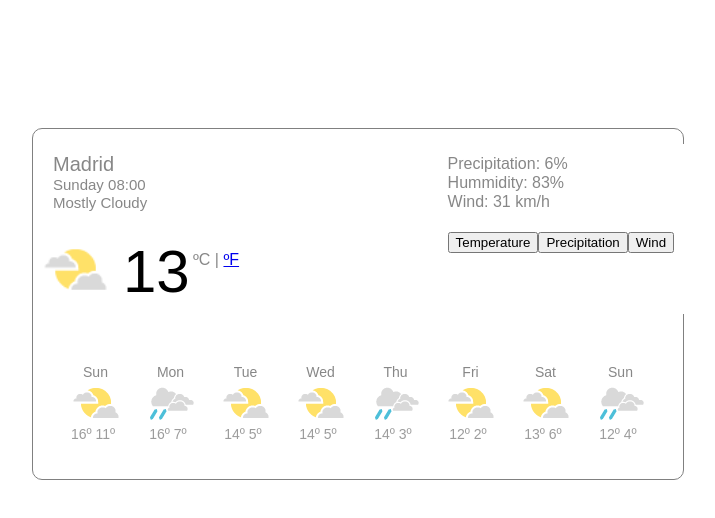
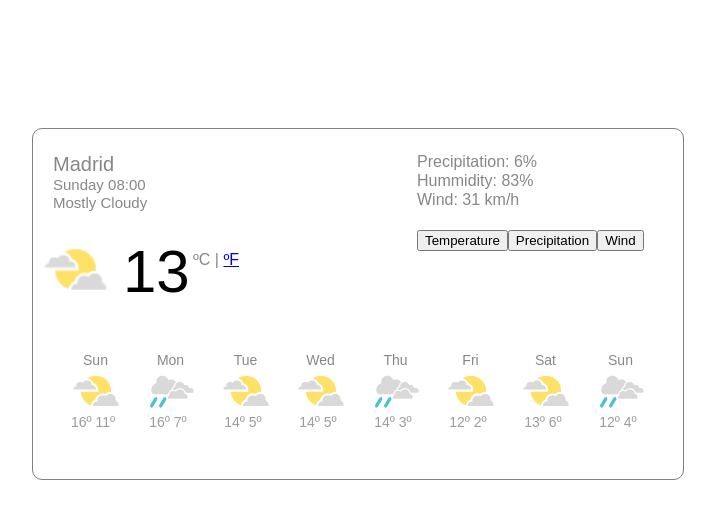
Before and after one commit to antonio-redradix/ejercicio-html-css, a website built with webpack: page index.html in a window 1280 px wide. Shown: the whole page, without its empty margins (282-997 px from the left). Built offline with nearby package versions, Linux system fonts and the light colour scheme; a web font is replaced by a local one.

Commit message:
css modified

```diff
--- a/src/styles/main.scss
+++ b/src/styles/main.scss
@@ -69,11 +69,10 @@ background-color: white;
     &__container2{
     background-color: white;
     height:170px;
-    width:250px;
+    width:245px;
     display: inline-block;
     position: absolute;
-    top: 18%;
-    left: 57%;
+    margin-left: 5%;
       &__text{
       margin-top: 10px;
       line-height: 1.2;
```
Also changed, not shown: index.html (+1 -0 lines), package.json (+11 -2 lines), dist/build.css, 1 other file.
